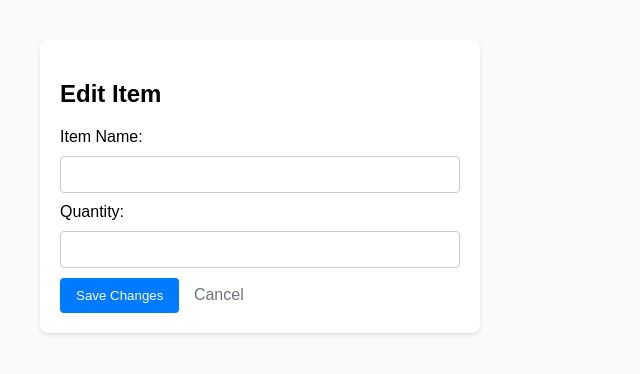
After one commit to ec03plzo-afk/inventory-management-system, a Flask app: page /edit/1 in a window 1280 px wide. The commit adds this page. Shown: the top 374 px of the page, without its empty margins (0-640 px from the left). Run offline with Flask 3, Linux system fonts and the light colour scheme; the visitor is signed in with stand-in values (Sample User, id 1); data that the repository does not hold is empty.

Commit message:
Add edit/update iteam feature

```diff
--- a/app.py
+++ b/app.py
@@ -83,6 +83,26 @@ def add_item():
 
     return redirect(url_for('index'))
 
+@app.route('/edit/<int:id>', methods=['GET', 'POST'])
+def edit_item(id):
+    if not session.get('logged_in'):
+        return redirect(url_for('login'))
+
+    conn = get_db_connection()
+
+    if request.method == 'POST':
+        item_name = request.form.get('item')
+        qty = request.form.get('quantity')
+
+        conn.execute('UPDATE inventory SET item = ?, quantity = ? WHERE id = ?', (item_name, int(qty), id))
+        conn.commit()
+        conn.close()
+        return redirect(url_for('index'))
+
+    item = conn.execute('SELECT * FROM inventory WHERE id = ?', (id,)).fetchone()
+    conn.close()
+    return render_template('edit.html', item=item)
+
 @app.route('/delete/<int:id>', methods=['POST'])
 def delete_item(id):
     if not session.get('logged_in'):
--- /dev/null
+++ b/templates/edit.html
@@ -0,0 +1,29 @@
+<!DOCTYPE html>
+<html lang="en">
+<head>
+    <meta charset="UTF-8">
+    <title>Edit Item - Inventory System</title>
+    <style>
+        body { font-family: Arial, sans-serif; margin: 40px; background-color: #fafafa; }
+        .card { background: white; padding: 20px; border-radius: 8px; box-shadow: 0 2px 4px rgba(0,0,0,0.1); max-width: 400px; }
+        input { width: 100%; padding: 10px; margin: 10px 0; box-sizing: border-box; border: 1px solid #ccc; border-radius: 4px; }
+        .btn-save { padding: 10px 16px; background-color: #007bff; color: white; border: none; border-radius: 4px; cursor: pointer; }
+        .btn-cancel { text-decoration: none; color: #6c757d; margin-left: 10px; }
+    </style>
+</head>
+<body>
+    <div class="card">
+        <h2>Edit Item</h2>
+        <form action="/edit/{{ item['id'] }}" method="POST">
+            <label>Item Name:</label>
+            <input type="text" name="item" value="{{ item['item'] }}" required>
+
+            <label>Quantity:</label>
+            <input type="number" name="quantity" value="{{ item['quantity'] }}" required>
+
+            <button type="submit" class="btn-save">Save Changes</button>
+            <a href="/" class="btn-cancel">Cancel</a>
+        </form>
+    </div>
+</body>
+</html>
```
Also changed, not shown: templates/index.html (+9 -4 lines).
